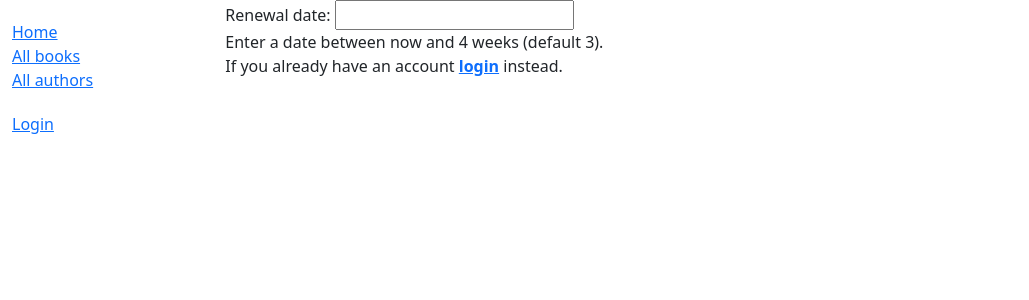
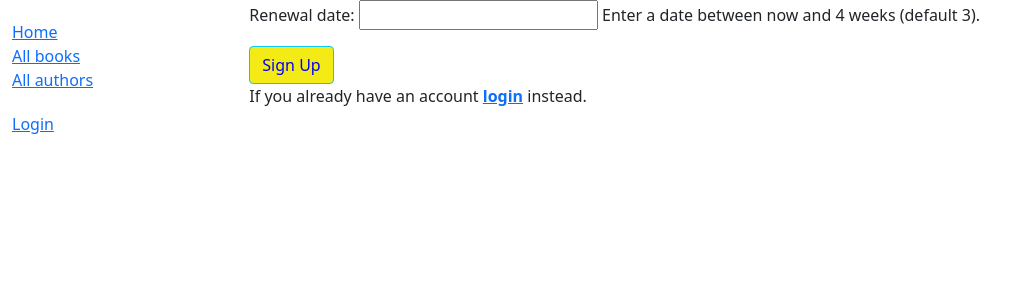
Before and after one commit to jaymaverick/album-library, a Django app: template catalog/templates/register.html in a window 1280 px wide. Shown: the top 300 px of the page, without its empty margins (0-1029 px from the left). Run offline with Django 4.2, Linux system fonts and the light colour scheme; the template is opened without the code that fills it: values that come from a table or form of the project are taken from there, others are empty; tables that the repository leaves empty hold one stand-in row (values such as "Sample post").

Commit message:
Update register.html

```diff
--- a/catalog/templates/register.html
+++ b/catalog/templates/register.html
@@ -2,12 +2,15 @@
 
 {% block content %}
 
-    <form method="POST">
-        {% csrf_token %}
-        {{form}}
-    </form>
+    <div class="container">
+        <form method="POST">
+            {% csrf_token %}
+            {{form.as_p}}
 
-    If you already have an account <a href="{% url 'login'%}?next={{request.path}}" target="_blank"><strong>login</strong></a> instead.
+            <button style="background-color:#F4EB16; color:blue" class="btn btn-outline-info" type="submit">Sign Up</button>
 
+        </form>
 
+        If you already have an account <a href="{% url 'login'%}?next={{request.path}}" target="_blank"><strong>login</strong></a> instead.
+    </div>
 {% endblock %}
```
